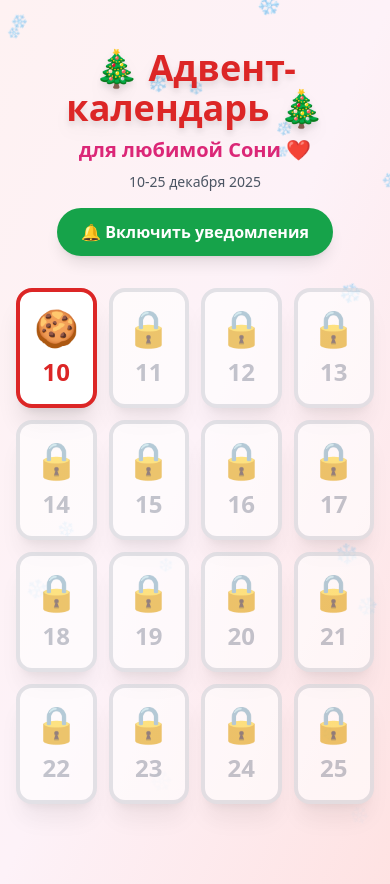
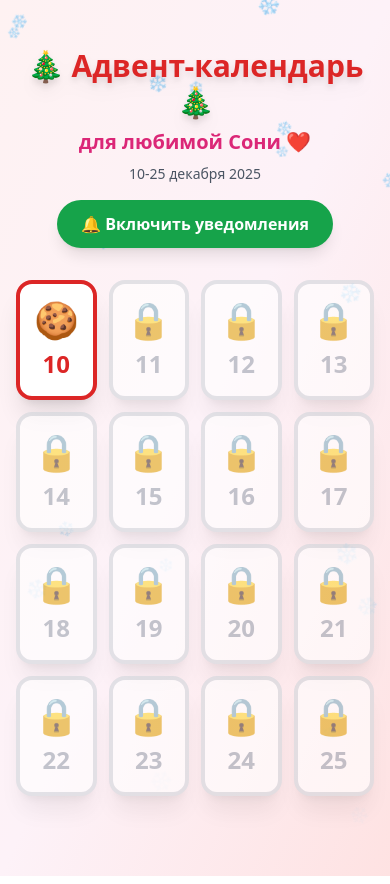
Before and after one commit to abelsharman/sonya-advent-calendar, a Vue app: page / in a window 390 px wide. Built offline with nearby package versions, Linux system fonts and the light colour scheme; no server answers.

Commit message:
fix: change h1 font size

```diff
--- a/src/App.vue
+++ b/src/App.vue
@@ -14,7 +14,7 @@
 
     <!-- Заголовок -->
     <header class="text-center mb-8 pt-8 relative z-10">
-      <h1 class="text-4xl md:text-6xl font-bold text-advent-red mb-2 drop-shadow-lg">
+      <h1 class="text-3xl md:text-6xl font-bold text-advent-red mb-2 drop-shadow-lg">
         🎄 Адвент-календарь 🎄
       </h1>
       <p class="text-xl md:text-2xl text-pink-600 font-semibold">
```
